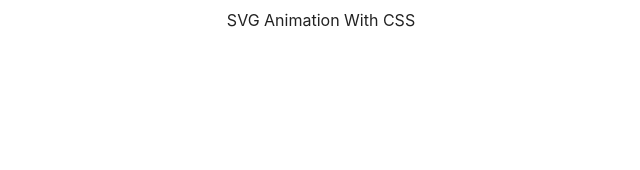
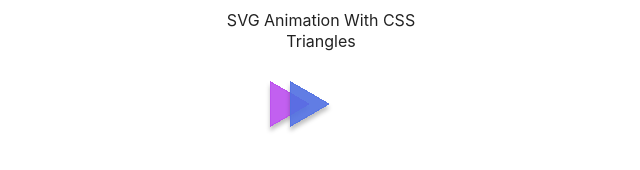
Before and after one commit to DavisChang/svg-animation-with-css, a plain HTML site: page index.html in a window 1280 px wide. Shown: the whole page, without its empty margins (319-959 px from the left). Drawn offline with Linux system fonts and the light colour scheme.

Commit message:
add triangles

```diff
--- a/index.html
+++ b/index.html
@@ -11,7 +11,64 @@
     <div>
       <h1>SVG Animation With CSS</h1>
       <div>
-        <h2><h2>
+        <h2>Triangles<h2>
+        <div>
+          <svg width="120" height="100" viewBox="0 0 120 100" fill="none" xmlns="http://www.w3.org/2000/svg">
+            <g id="triangles" clip-path="url(#clip0_4_5)">
+            <g id="lightGroup">
+            <g id="light1" filter="url(#filter0_d_4_5)">
+            <path d="M49 52L8.5 75.3827V28.6173L49 52Z" fill="#BB4FEE" fill-opacity="0.8" shape-rendering="crispEdges"/>
+            <path d="M9 29.4833L48 52L9 74.5167V29.4833Z" stroke="#BB4FEE" stroke-opacity="0.8" shape-rendering="crispEdges"/>
+            </g>
+            </g>
+            <g id="darkGroup">
+            <g id="dark2" filter="url(#filter1_d_4_5)">
+            <path d="M69 52L28.5 75.3827V28.6173L69 52Z" fill="#5070E1" fill-opacity="0.7" shape-rendering="crispEdges"/>
+            <path d="M29 29.4833L68 52L29 74.5167V29.4833Z" stroke="#5070E1" stroke-opacity="0.7" shape-rendering="crispEdges"/>
+            </g>
+            <g id="dark1" filter="url(#filter2_d_4_5)">
+            <path d="M49 52L8.5 75.3827V28.6173L49 52Z" fill="#5070E1" fill-opacity="0.7" shape-rendering="crispEdges"/>
+            <path d="M9 29.4833L48 52L9 74.5167V29.4833Z" stroke="#5070E1" stroke-opacity="0.7" shape-rendering="crispEdges"/>
+            </g>
+            </g>
+            </g>
+            <defs>
+            <filter id="filter0_d_4_5" x="4.5" y="28.6173" width="48.5" height="54.7654" filterUnits="userSpaceOnUse" color-interpolation-filters="sRGB">
+            <feFlood flood-opacity="0" result="BackgroundImageFix"/>
+            <feColorMatrix in="SourceAlpha" type="matrix" values="0 0 0 0 0 0 0 0 0 0 0 0 0 0 0 0 0 0 127 0" result="hardAlpha"/>
+            <feOffset dy="4"/>
+            <feGaussianBlur stdDeviation="2"/>
+            <feComposite in2="hardAlpha" operator="out"/>
+            <feColorMatrix type="matrix" values="0 0 0 0 0 0 0 0 0 0 0 0 0 0 0 0 0 0 0.25 0"/>
+            <feBlend mode="normal" in2="BackgroundImageFix" result="effect1_dropShadow_4_5"/>
+            <feBlend mode="normal" in="SourceGraphic" in2="effect1_dropShadow_4_5" result="shape"/>
+            </filter>
+            <filter id="filter1_d_4_5" x="24.5" y="28.6173" width="48.5" height="54.7654" filterUnits="userSpaceOnUse" color-interpolation-filters="sRGB">
+            <feFlood flood-opacity="0" result="BackgroundImageFix"/>
+            <feColorMatrix in="SourceAlpha" type="matrix" values="0 0 0 0 0 0 0 0 0 0 0 0 0 0 0 0 0 0 127 0" result="hardAlpha"/>
+            <feOffset dy="4"/>
+            <feGaussianBlur stdDeviation="2"/>
+            <feComposite in2="hardAlpha" operator="out"/>
+            <feColorMatrix type="matrix" values="0 0 0 0 0 0 0 0 0 0 0 0 0 0 0 0 0 0 0.25 0"/>
+            <feBlend mode="normal" in2="BackgroundImageFix" result="effect1_dropShadow_4_5"/>
+            <feBlend mode="normal" in="SourceGraphic" in2="effect1_dropShadow_4_5" result="shape"/>
+            </filter>
+            <filter id="filter2_d_4_5" x="4.5" y="28.6173" width="48.5" height="54.7654" filterUnits="userSpaceOnUse" color-interpolation-filters="sRGB">
+            <feFlood flood-opacity="0" result="BackgroundImageFix"/>
+            <feColorMatrix in="SourceAlpha" type="matrix" values="0 0 0 0 0 0 0 0 0 0 0 0 0 0 0 0 0 0 127 0" result="hardAlpha"/>
+            <feOffset dy="4"/>
+            <feGaussianBlur stdDeviation="2"/>
+            <feComposite in2="hardAlpha" operator="out"/>
+            <feColorMatrix type="matrix" values="0 0 0 0 0 0 0 0 0 0 0 0 0 0 0 0 0 0 0.25 0"/>
+            <feBlend mode="normal" in2="BackgroundImageFix" result="effect1_dropShadow_4_5"/>
+            <feBlend mode="normal" in="SourceGraphic" in2="effect1_dropShadow_4_5" result="shape"/>
+            </filter>
+            <clipPath id="clip0_4_5">
+            <rect width="120" height="100" fill="white"/>
+            </clipPath>
+            </defs>
+          </svg>
+        </div>
       </div>
     <div>
   </body>
--- a/styles.css
+++ b/styles.css
@@ -2,3 +2,45 @@ body > div {
   text-align: center;
   margin: 10px;
 }
+
+
+/* Triangles */
+:root {
+  --dark-color: #506fe1ac;
+  --light-color: #bc4fee8b;
+}
+
+svg {
+  cursor: pointer;
+}
+
+#darkGroup {
+  fill: var(--dark-color);
+}
+
+#lightGroup {
+  fill: var(--light-color);
+}
+
+#dark1,
+#light1,
+#dark2 {
+  transition: all 1s ease;
+}
+
+#dark1 {
+  transform: translateX(-100%);
+}
+
+svg:hover #light1 {
+  transform: translateX(20%);
+}
+
+svg:hover #dark2 {
+  transform: translateX(40%);
+  opacity: 0;
+}
+
+svg:hover #dark1 {
+  transform: translateX(0%);
+}
```
Also changed, not shown: assets/triangles-figama.png (added), assets/triangles.svg (added), 1 other file.
